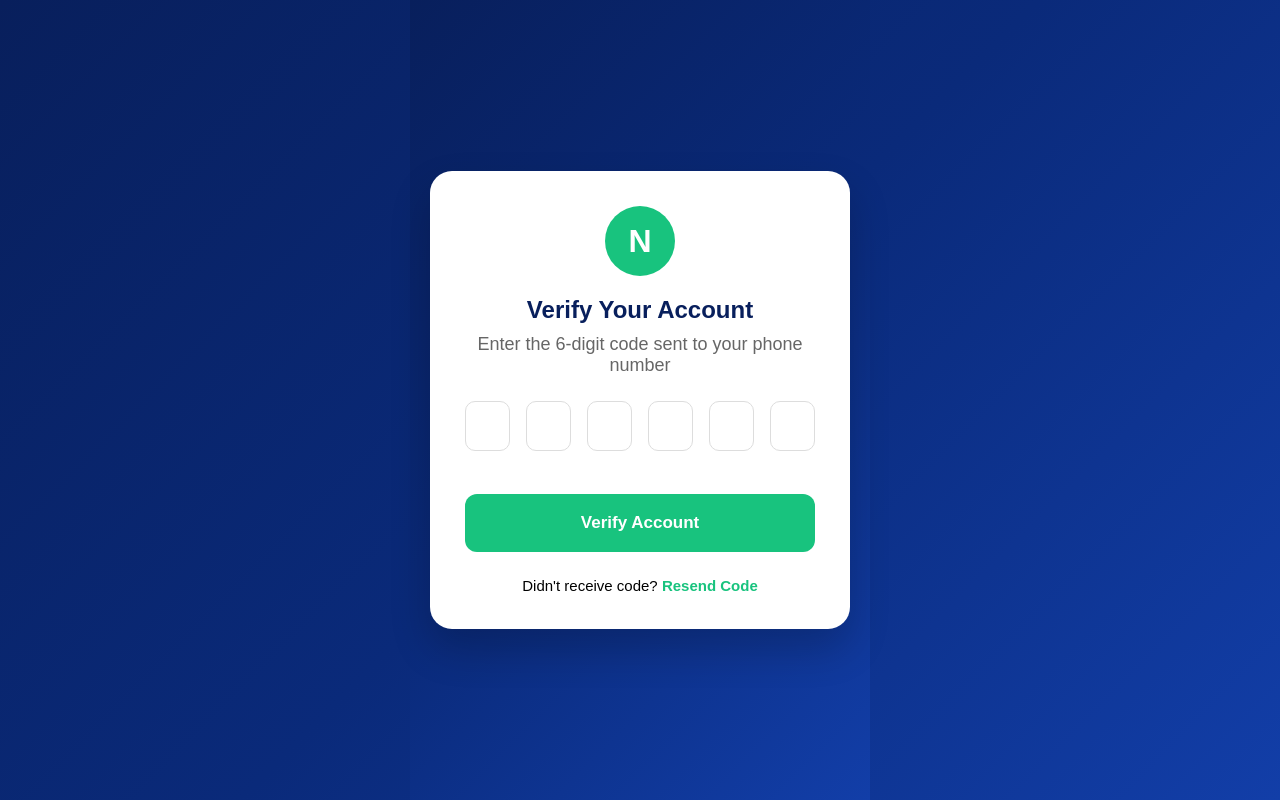
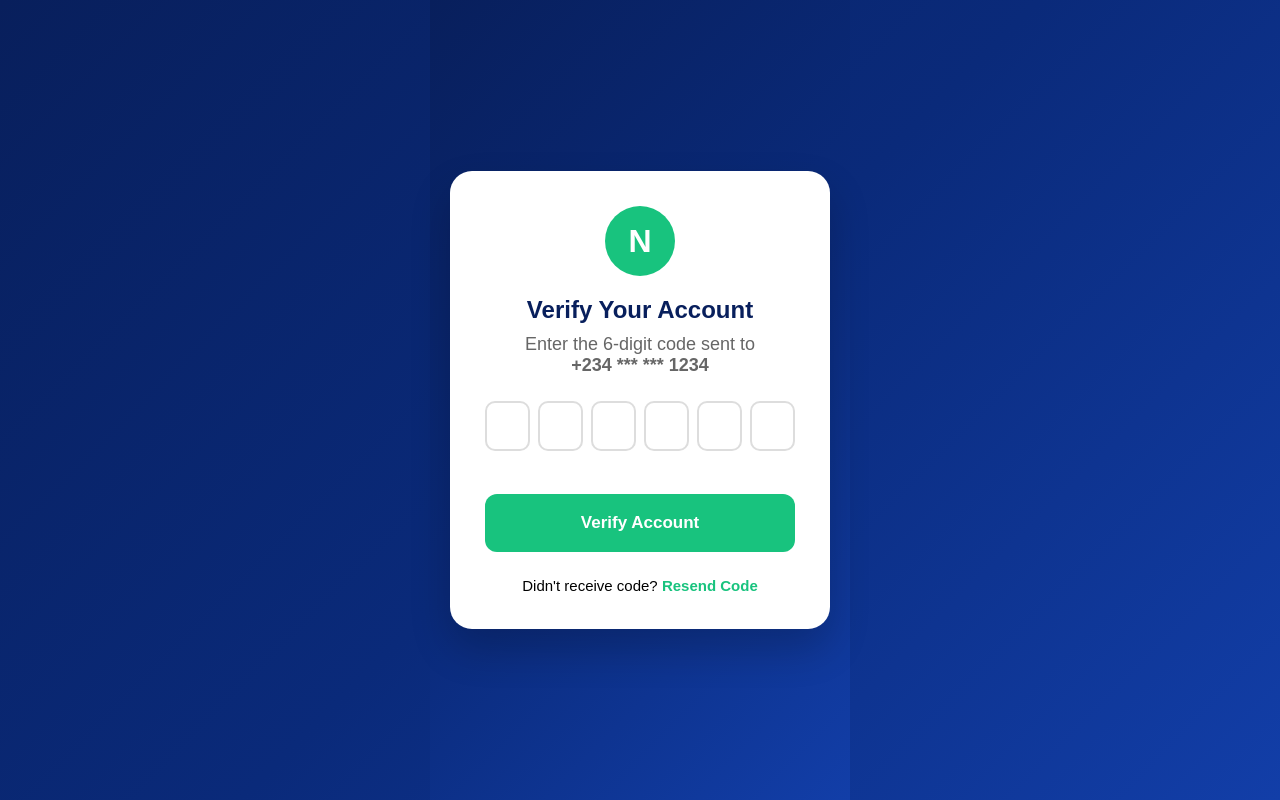
Before and after one commit to chimuanya011/novapay, a plain HTML site: page verify.html in a window 1280 px wide. Drawn offline with Linux system fonts and the light colour scheme.

Commit message:
Improve verification page design

```diff
--- a/style.css
+++ b/style.css
@@ -225,4 +225,14 @@ font-size:22px;
 font-weight:bold;
 border:1px solid #ddd;
 border-radius:10px;
+} .otp-box input{
+background:white;
+color:#081F5C;
+border:2px solid #ddd;
+outline:none;
 }
+
+.otp-box input:focus{
+border-color:#18C37E;
+box-shadow:0 0 8px rgba(24,195,126,.25);
+}
--- a/verify.html
+++ b/verify.html
@@ -17,7 +17,7 @@
 
 <h2>Verify Your Account</h2>
 
-<p>Enter the 6-digit code sent to your phone number</p>
+<p>Enter the 6-digit code sent to<br><b>+234 *** *** 1234</b></p>
 
 <div class="otp-box">
 
@@ -38,10 +38,3 @@ Verify Account
 Didn't receive code?
 <a href="#">Resend Code</a>
 </div>
-
-</div>
-
-</div>
-
-</body>
-</html>
```
